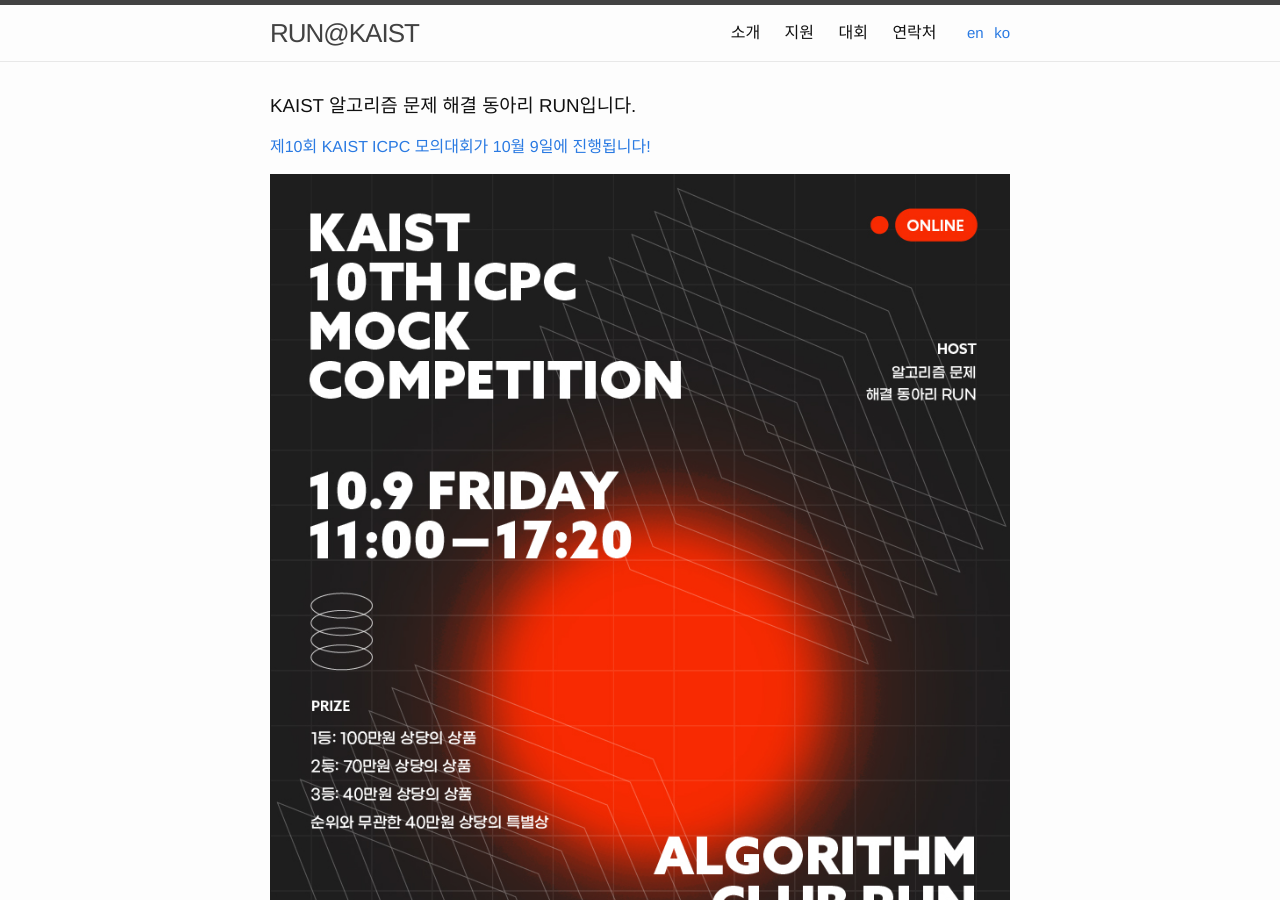
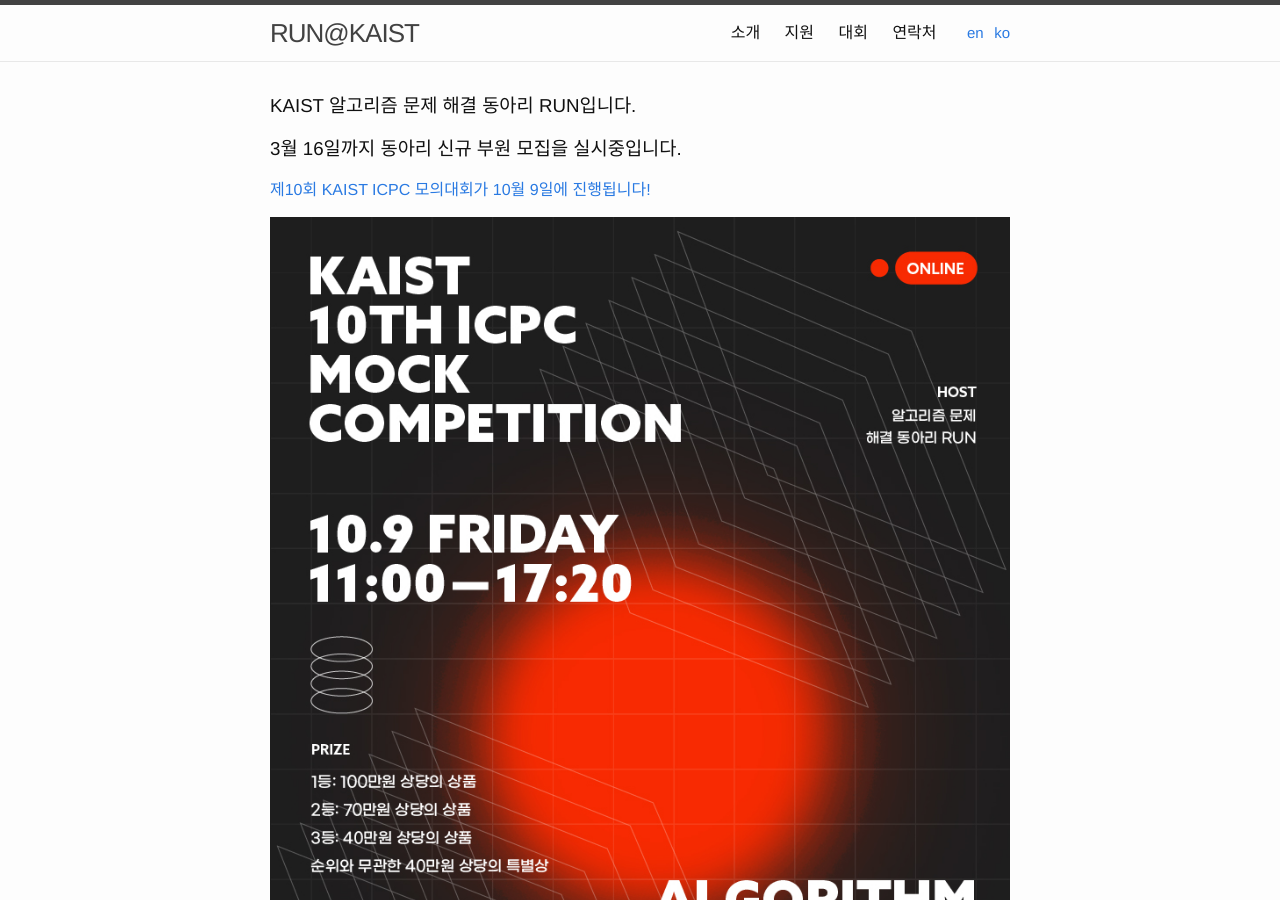
Before and after one commit to RUN-KAIST/kaist.run, a Jekyll site: the page built from index/ko.md, in a window 1280 px wide and 900 px high. Built offline with Jekyll 4.4.1, drawn with Linux system fonts in a browser that asks for light colours; our own code applies the rules of GitHub Pages for plain Markdown files.

Commit message:
Update ko.md

```diff
--- a/index/ko.md
+++ b/index/ko.md
@@ -7,6 +7,7 @@ redirect_from: /index.html
 ---
 
 ### KAIST 알고리즘 문제 해결 동아리 RUN입니다.
+### 3월 16일까지 동아리 신규 부원 모집을 실시중입니다.
 
 [제10회 KAIST ICPC 모의대회가 10월 9일에 진행됩니다!](https://kaist.run/ko/contest/2020-fall)
 
```
